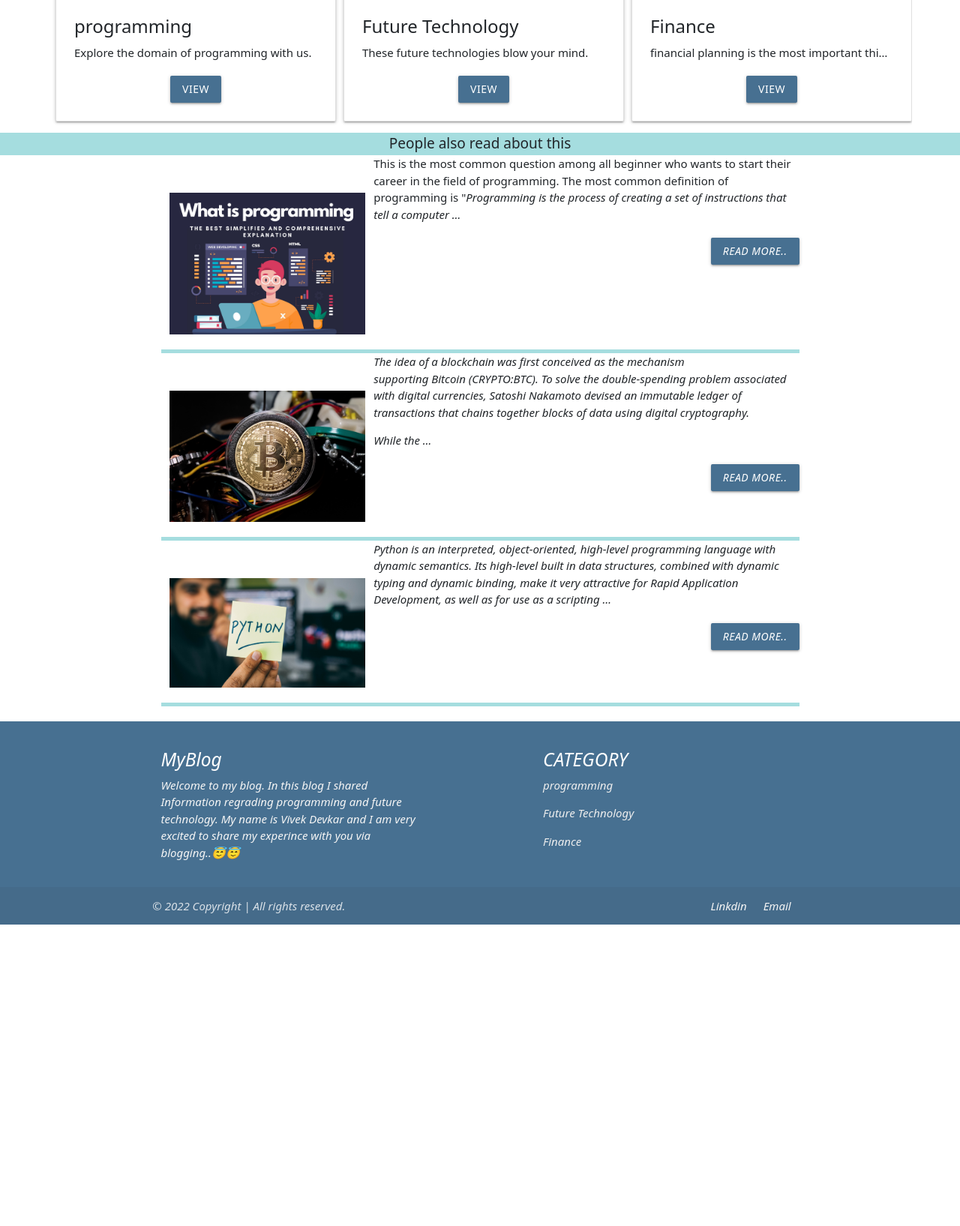
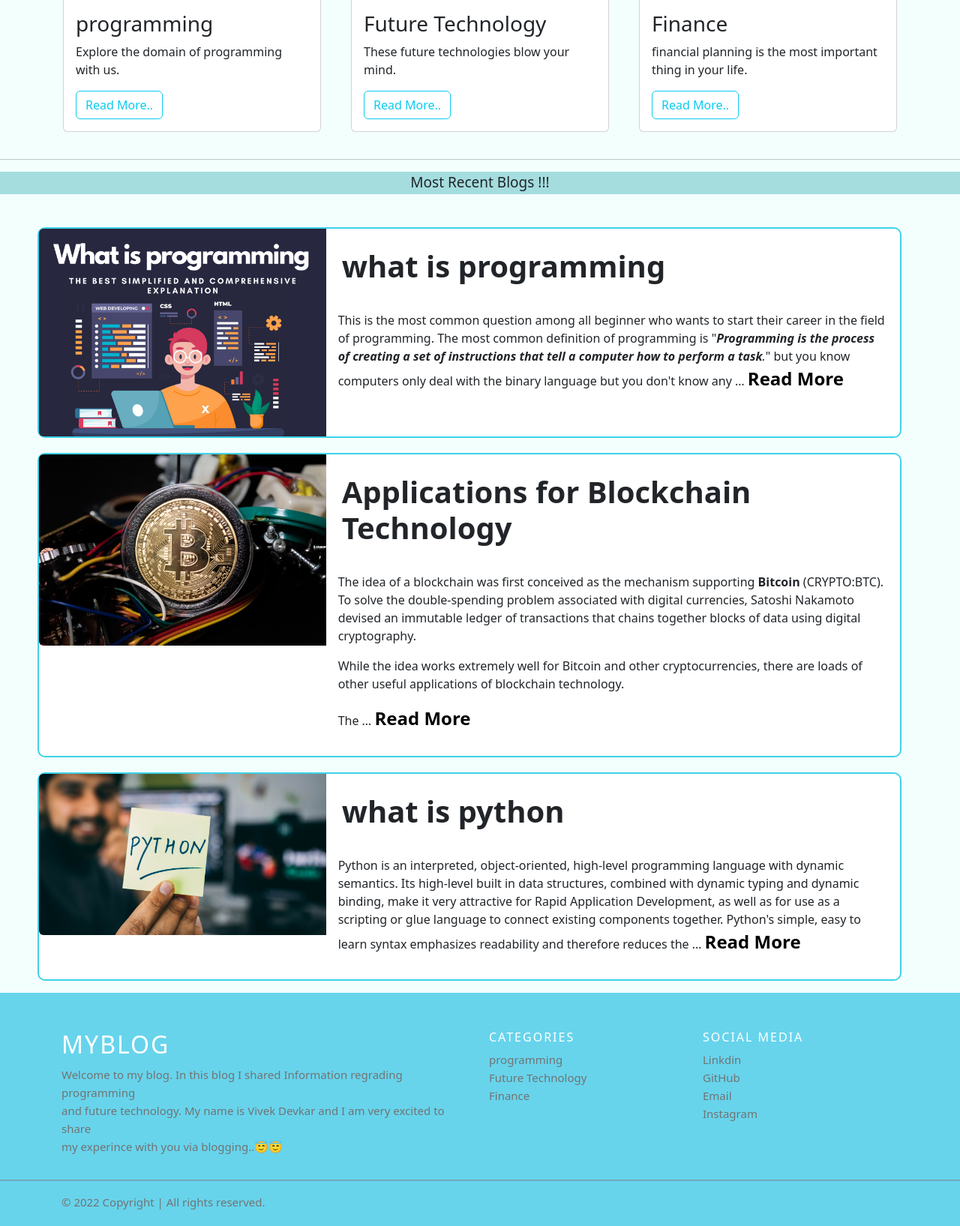
Before and after one commit to vivekdevkar123/MyBlog, a Django app: page /main in a window 1280 px wide. Shown: the part 378-2013 px from the top of the page at 75% size. Before the commit the page ends 1611 px from the top, so only its background shows below. Run offline with Django 4.2, Linux system fonts and the light colour scheme; a user stored in the database is signed in; data comes from the database, SQL or seed files in the repository; both versions use the stored data as it was after the commit; parts of the project's set-up code (start-up, migrations or seed data) failed here and were passed over.

Commit message:
ui inhanced

```diff
--- a/blog/models.py
+++ b/blog/models.py
@@ -4,6 +4,7 @@ from nturl2path import url2pathname
 from django.db import models
 from django.utils.html import format_html
 from tinymce.models import HTMLField
+from datetime import datetime
 
 # Create your models here.
 
@@ -31,6 +32,7 @@ class Post(models.Model):
     url = models.CharField(max_length=100)
     cat = models.ForeignKey(Category,on_delete=models.CASCADE)
     image = models.ImageField(upload_to = 'post/')
+    Date_of_blog = models.DateField(auto_now=False, auto_now_add=False,default=datetime.now)
 
     def __str__(self):
         return self.title
--- /dev/null
+++ b/blog/static/css/footer.css
@@ -0,0 +1,178 @@
+.site-footer {
+    background-color: #67d4ec;
+    padding: 45px 0 20px;
+    font-size: 15px;
+    line-height: 24px;
+    color: #737373;
+}
+
+.site-footer hr {
+    border-top-color: #bbb;
+    opacity: 0.5
+}
+
+.site-footer hr.small {
+    margin: 20px 0
+}
+
+.site-footer h6 {
+    color: #fff;
+    font-size: 16px;
+    text-transform: uppercase;
+    margin-top: 5px;
+    letter-spacing: 2px
+}
+
+.site-footer h1{
+    color: #fff;
+    font-size: 2rem;
+    text-transform: uppercase;
+    margin-top: 5px;
+    letter-spacing: 2px
+}
+
+.site-footer a {
+    color: #737373;
+}
+
+.site-footer a:hover {
+    color: #3366cc;
+    text-decoration: none;
+}
+
+.footer-links {
+    padding-left: 0;
+    list-style: none
+}
+
+.footer-links li {
+    display: block
+}
+
+.footer-links a {
+    color: #737373
+}
+
+.footer-links a:active,
+.footer-links a:focus,
+.footer-links a:hover {
+    color: #3366cc;
+    text-decoration: none;
+}
+
+.footer-links.inline li {
+    display: inline-block
+}
+
+.site-footer .social-icons {
+    text-align: right
+}
+
+.site-footer .social-icons a {
+    width: 40px;
+    height: 40px;
+    line-height: 40px;
+    margin-left: 6px;
+    margin-right: 0;
+    border-radius: 100%;
+    background-color: #33353d
+}
+
+.copyright-text {
+    margin: 0
+}
+
+@media (max-width:991px) {
+    .site-footer [class^=col-] {
+        margin-bottom: 30px
+    }
+}
+
+@media (max-width:767px) {
+    .site-footer {
+        padding-bottom: 0
+    }
+
+    .site-footer .copyright-text,
+    .site-footer .social-icons {
+        text-align: center
+    }
+}
+
+.social-icons {
+    padding-left: 0;
+    margin-bottom: 0;
+    list-style: none
+}
+
+.social-icons li {
+    display: inline-block;
+    margin-bottom: 4px
+}
+
+.social-icons li.title {
+    margin-right: 15px;
+    text-transform: uppercase;
+    color: #96a2b2;
+    font-weight: 700;
+    font-size: 13px
+}
+
+.social-icons a {
+    background-color: #eceeef;
+    color: #818a91;
+    font-size: 16px;
+    display: inline-block;
+    line-height: 44px;
+    width: 44px;
+    height: 44px;
+    text-align: center;
+    margin-right: 8px;
+    border-radius: 100%;
+    -webkit-transition: all .2s linear;
+    -o-transition: all .2s linear;
+    transition: all .2s linear
+}
+
+.social-icons a:active,
+.social-icons a:focus,
+.social-icons a:hover {
+    color: #fff;
+    background-color: #29aafe
+}
+
+.social-icons.size-sm a {
+    line-height: 34px;
+    height: 34px;
+    width: 34px;
+    font-size: 14px
+}
+
+.social-icons a.facebook:hover {
+    background-color: #3b5998
+}
+
+.social-icons a.twitter:hover {
+    background-color: #00aced
+}
+
+.social-icons a.linkedin:hover {
+    background-color: #007bb6
+}
+
+.social-icons a.dribbble:hover {
+    background-color: #ea4c89
+}
+
+@media (max-width:767px) {
+    .social-icons li.title {
+        display: block;
+        margin-right: 0;
+        font-weight: 600
+    }
+}
+
+.bottom-container{
+    background-color: rgb(168, 250, 246);
+    width: 100%;
+}
--- a/blog/views.py
+++ b/blog/views.py
@@ -16,32 +16,30 @@ from django.contrib.auth.decorators import login_required
 # Create your views here.
 
 def home(request):
-    posts = Post.objects.all()[:11]
+    posts = Post.objects.all()[::-1]
     cats = Category.objects.all()
     data = {
         'posts':posts,
         'cats':cats
     }
-    return render(request,'main.html',data)
+    return render(request,'index.html',data)
 
-
-@login_required(login_url='login')
 def post(request, url):
     post = Post.objects.get(url = url)
     cats = Category.objects.all()
 
     return render(request, 'posts.html',{'post': post, 'cats': cats})
 
-@login_required(login_url='login')
 def category(request,url):
     cat = Category.objects.get(url = url)
+    cats = Category.objects.all()
     posts = Post.objects.filter(cat=cat)
-    return render(request,'category.html',{'cat':cat, 'posts':posts})
+    return render(request,'category.html',{'cat':cat, 'posts':posts,'cats':cats})
 
-@login_required(login_url='login')
 def blogs(request):
     all_post = Post.objects.all()
-    return render(request,'blogs.html',{'all_post':all_post})
+    cats = Category.objects.all()
+    return render(request,'blogs.html',{'all_post':all_post,'cats':cats})
 
 def signup(request):
     form = CreateUserForm()
@@ -78,8 +76,6 @@ def logoutUser(request):
     logout(request)
     return redirect('login')
 
-
-@login_required(login_url='login')
 def main(request):
     posts = Post.objects.all()[:11]
     cats = Category.objects.all()
--- a/iblog/urls.py
+++ b/iblog/urls.py
@@ -8,7 +8,7 @@ from django.conf.urls.static import static
 
 
 urlpatterns = [
-    path('admin/', admin.site.urls),
+    path('vivek-admin-pannel/', admin.site.urls),
     path('', include('blog.urls')),
     path('tinymce/', include('tinymce.urls')),
 
--- a/template/base.html
+++ b/template/base.html
@@ -11,21 +11,23 @@
     <meta name="viewport" content="width=device-width, initial-scale=1">
 
     <!-- Bootstrap CSS -->
-    <link href="https://cdn.jsdelivr.net/npm/bootstrap@5.1.3/dist/css/bootstrap.min.css" rel="stylesheet" integrity="sha384-1BmE4kWBq78iYhFldvKuhfTAU6auU8tT94WrHftjDbrCEXSU1oBoqyl2QvZ6jIW3" crossorigin="anonymous">
+    <link href="https://cdn.jsdelivr.net/npm/bootstrap@5.2.3/dist/css/bootstrap.min.css" rel="stylesheet"
+        integrity="sha384-rbsA2VBKQhggwzxH7pPCaAqO46MgnOM80zW1RWuH61DGLwZJEdK2Kadq2F9CUG65" crossorigin="anonymous">
 
-    <!-- Compiled and minified CSS -->
-    <link rel="stylesheet" href="https://cdnjs.cloudflare.com/ajax/libs/materialize/1.0.0/css/materialize.min.css">
-    <link href="https://fonts.googleapis.com/icon?family=Material+Icons" rel="stylesheet">
+    <link rel="icon" href="favicon.ico" type="image/x-icon" />
+    <link rel="shortcut icon" href="favicon.ico" type="image/x-icon" />
+
     <!-- Compiled and minified JavaScript -->
     <link rel="stylesheet" href="{% static 'css/owl.carousel.min.css' %}">
     <link rel="stylesheet" href="{% static 'css/owl.theme.default.min.css' %}">
-    <script src="https://cdnjs.cloudflare.com/ajax/libs/materialize/1.0.0/js/materialize.min.js"></script>
+
     <link rel="stylesheet" href="{% static 'css/style.css'%}">
+    <link rel="stylesheet" href="{% static 'css/footer.css'%}">
 
     <title>{%block title%} {%endblock%}</title>
 </head>
 
-<body>
+<body style="background-color: #eafffd87;">
 
     {%include 'header.html'%}
 
@@ -42,8 +44,13 @@
 
     <script src="https://code.jquery.com/jquery-3.6.0.min.js"
         integrity="sha256-/xUj+3OJU5yExlq6GSYGSHk7tPXikynS7ogEvDej/m4=" crossorigin="anonymous"></script>
+    <script src="https://cdn.jsdelivr.net/npm/bootstrap@5.2.3/dist/js/bootstrap.bundle.min.js"
+        integrity="sha384-kenU1KFdBIe4zVF0s0G1M5b4hcpxyD9F7jL+jjXkk+Q2h455rYXK/7HAuoJl+0I4"
+        crossorigin="anonymous"></script>
+
 
     <script src="{% static 'js/owl.carousel.min.js'%}"></script>
+
 
     <script>
         $(document).ready(function () {
@@ -52,7 +59,7 @@
                     loop: true,
 
                     autoplay: true,
-
+                    autoplayTimeout: 1500,
                     nav: false,
                     responsiveClass: true,
                     responsive: {
--- a/template/footer.html
+++ b/template/footer.html
@@ -1,4 +1,4 @@
-<footer class="page-footer bg-primary">
+<!-- <footer class="page-footer bg-primary">
     <div class="container">
         <div class="row">
             <div class="col l6 s12">
@@ -28,4 +28,46 @@
 
 
     </div>
+</footer> -->
+
+
+
+<!-- Site footer -->
+<footer class="site-footer">
+    <div class="container">
+        <div class="row">
+            <div class="col-sm-12 col-md-6">
+                <h1>MyBlog</h1>
+                <p class="text-justify">Welcome to my blog. In this blog I shared Information regrading
+                    programming <br> and future technology. My name is Vivek Devkar and I am very excited to share <br> my
+                    experince with you via blogging..😇😇</p>
+            </div>
+
+            <div class="col-xs-6 col-md-3">
+                <h6>Categories</h6>
+                <ul class="footer-links">
+                    {% for cat in cats %}
+                    <li><a href="/category/{{cat.url}}" style="text-decoration: none;">{{cat.title}}</a></li>
+                    {% endfor %}
+                </ul>
+            </div>
+
+            <div class="col-xs-6 col-md-3">
+                <h6>Social Media</h6>
+                <ul class="footer-links">
+                    <li><a href="https://www.linkedin.com/in/vivekdevkar123/" style="text-decoration: none;" target="_blank">Linkdin</a></li>
+                    <li><a href="https://github.com/vivekdevkar123" style="text-decoration: none;" target="_blank">GitHub</a></li>
+                    <li><a href="mailto:mrvivekdevkar123@gmail.com" style="text-decoration: none;" target="_blank">Email</a></li>
+                    <li><a href="https://www.instagram.com/vivekdevkar123/" style="text-decoration: none;" target="_blank">Instagram</a></li>
+                </ul>
+            </div>
+        </div>
+    </div>
+
+    <hr style="height:2px;border-width:0;color:gray;background-color:gray">
+    <div class="footer-copyright">
+        <div class="container">
+            &copy; 2022 Copyright | All rights reserved.
+        </div>
+    </div>
 </footer>
--- a/template/header.html
+++ b/template/header.html
@@ -1,31 +1,50 @@
-<style>
-    nav ul a:hover {
-        color: white;
-    }
-</style>
+<nav class="navbar navbar-light" style="background-color: #67d4ec;">
+    <div class="container-fluid">
+      <a class="navbar-brand" href="/">MyBlog</a>
+      <button class="navbar-toggler" type="button" data-bs-toggle="collapse" data-bs-target="#navbarSupportedContent" aria-controls="navbarSupportedContent" aria-expanded="false" aria-label="Toggle navigation">
+        <span class="navbar-toggler-icon"></span>
+      </button>
+      <div class="collapse navbar-collapse" id="navbarSupportedContent">
+        <ul class="navbar-nav me-auto mb-2 mb-lg-0">
+          <li class="nav-item">
+            <a class="nav-link active" aria-current="page" href="/blogs">All Blogs</a>
+          </li>
 
+          <li class="nav-item dropdown">
+            <a class="nav-link dropdown-toggle" href="#" role="button" data-bs-toggle="dropdown" aria-expanded="false">
+                CATEGORY
+            </a>
+            <ul class="dropdown-menu">
+                {% for cat in cats %}
 
-<ul id="dropdown1" class="dropdown-content">
+              <li><a class="dropdown-item" href="/category/{{cat.url}}">{{cat.title}}</a></li>
 
-    {% for cat in cats %}
+              {% endfor %}
 
-    <li><a href="/category/{{cat.url}}">{{cat.title}}</a></li>
-
-    {% endfor%}
-</ul>
-<nav class="bg-primary">
-    <div class="container">
-        <div class="nav-wrapper">
-            <a href="/" class="brand-logo">MyBlog</a>
-            <ul class="right hide-on-med-and-down">
-                <li class="title"><a href="/blogs">Blogs</a></li>
-
-                <li><a class="dropdown-trigger" href="#!" data-target="dropdown1">CATEGORY<i
-                            class="material-icons right">arrow_drop_down</i></a></li>
-
-                <li><a>Hello, {{request.user}}</a></li>
-                <li><a href="/logout">logout</a></li>
+              <li><hr class="dropdown-divider"></li>
+              <li><a class="dropdown-item" href="#">Something else here</a></li>
             </ul>
-        </div>
+          </li>
+          {% if user.is_authenticated %}
+          <li class="nav-item" style="margin-left: 10px;">
+            <a class="nav-link" href="#">Hello, {{request.user}}</a>
+          </li>
+          <li class="nav-item">
+            <a class="nav-link" href="/logout">Log Out</a>
+          </li>
+          {% else %}
+          <li class="nav-item">
+            <a class="nav-link" href="/login">Log In</a>
+          </li>
+          <li class="nav-item">
+            <a class="nav-link" href="/signup">Sign Up</a>
+          </li>
+          {% endif %}
+        </ul>
+        <form class="d-flex" role="search">
+          <input class="form-control me-2" type="search" placeholder="Search" aria-label="Search">
+          <button class="btn btn-outline-primary" type="submit" style="color: black;">Search</button>
+        </form>
+      </div>
     </div>
-</nav>
+  </nav>
--- a/template/index.html
+++ b/template/index.html
@@ -1,4 +1,8 @@
 <style>
+    nav ul a:hover {
+        color: white;
+    }
+
     .read-about {
         width: 100%;
         height: 30px;
@@ -23,28 +27,21 @@
 
 {% block content %}
 
+
 <div class="container-custom">
 
-    <div class="owl-carousel">
+    <div class="owl-carousel owl-theme">
         {% for cat in cats %}
-
-        <div class="card" style="margin-left: 10px;">
-
-            <div class="img-container">
-
-                <img src="/media/{{cat.image}}" class="responsive-img center-align" style="height: 300;width: 100%;">
-
-            </div>
-            <div class="card-content">
-                <div class="card-title">
-                    {{cat.title}}
-                </div>
-                <p class="truncate">{{cat.description}}</p>
-                <div class="container mt20 center-align">
-                    <a href="/category/{{cat.url}}" class="btn bg-primary">VIEW</a>
+        <div class="item">
+            <div class="card" style="margin: 20px;;">
+                <img src="/media/{{cat.image}}" class="card-img-top responsive-img center-align" alt="..."
+                    style="height: 300;width: 100%;">
+                <div class="card-body">
+                    <h3 class="card-title">{{cat.title}}</h3>
+                    <p class="card-text"> {{cat.description | truncatewords:40 | safe}} </p>
+                    <a href="/category/{{cat.url}}" class="btn btn-outline-info">Read More..</a>
                 </div>
             </div>
-
         </div>
 
         {% endfor %}
@@ -52,51 +49,41 @@
 
 </div>
 
+<hr>
+
 
 <div class="read-about">
-    <p>People also read about this</p>
+    <p>Most Recent Blogs !!!</p>
 </div>
 
-
-<div class="container">
-
-    <div class="row">
-
-        <div class="col s12 ">
-
-
-            {%for p in posts %}
-            {% if forloop.counter < 4 %} <div class="row">
-
-                <div class="col s12 m8">
+<br>
 
 
 
-                    <div class="col s12 m4">
 
-                        <img src="/media/{{p.image}}" class="responsive-img right" style="margin-top:50px;">
-
+{% for p in posts %}
+{% if forloop.counter < 4 %} <div class="card mb-3"
+    style="max-width: 90%; border: 2px solid rgb(62, 210, 230); border-radius: 10px; margin: 20px 0 0 50px;">
+    <div class="row g-0">
+        <div class="col-md-4">
+            <img src="/media/{{p.image}}" class="img-fluid rounded-start" alt="..."
+                style="width: 30vw; max-height: 40vh;">
         </div>
-                    {{p.content |truncatewords:40 | safe}}
-                    <div class="mt20">
-                        <a href="/blog/{{p.url}}" class="btn  bg-primary right ">Read More..</a>
+        <div class="col-md-8">
+            <div class="card-body">
+                <h1 class="card-title" style="font-weight: bolder; padding: 10px 0 20px 5px; ">{{p.title}}</h1>
+                <p class="card-text">{{p.content |truncatewords:60 | safe}} <a href="/blog/{{p.url}}"
+                        style="text-decoration: none; color:black; font-size: 1.5rem; font-weight: bolder;">Read
+                        More</a></p>
+            </div>
+        </div>
     </div>
     </div>
 
-        </div>
-        <div class="read-separate">
-
-        </div>
     {% endif %}
 
     {%endfor %}
 
 
-    </div>
-
-
-</div>
-
-</div>
 
     {% endblock %}
--- a/template/login.html
+++ b/template/login.html
@@ -125,6 +125,9 @@
 					<div class="d-flex justify-content-center links">
 						Don't have an account? <a href="/signup" class="ml-2" style="color: white;">Sign Up</a>
 					</div>
+					<div class="d-flex justify-content-center links">
+						Go To Home <a href="/" class="ml-2" style="color: white;">Home</a>
+					</div>
 
 				</div>
 			</div>
--- a/template/signup.html
+++ b/template/signup.html
@@ -133,6 +133,9 @@
                     <div class="d-flex justify-content-center links">
                         Already have an account? <a href="login" class="ml-2" style="color: white;">Login</a>
                     </div>
+                    <div class="d-flex justify-content-center links">
+                        Go To Home <a href="/" class="ml-2" style="color: white;">Home</a>
+                    </div>
                 </div>
             </div>
         </div>
```
Also changed, not shown: template/blogs.html (+13 -13 lines), template/category.html (+18 -5 lines), template/main.html (deleted, +0 -205 lines), template/posts.html (+9 -17 lines), blog/migrations/0003_post_date_of_crime.py (added), blog/migrations/0004_rename_date_of_crime_post_date_of_blog.py (added), blog/static/css/style.css (line endings or trailing spaces), db.sqlite3. Lines whose indentation alone changed are shown as unchanged.
